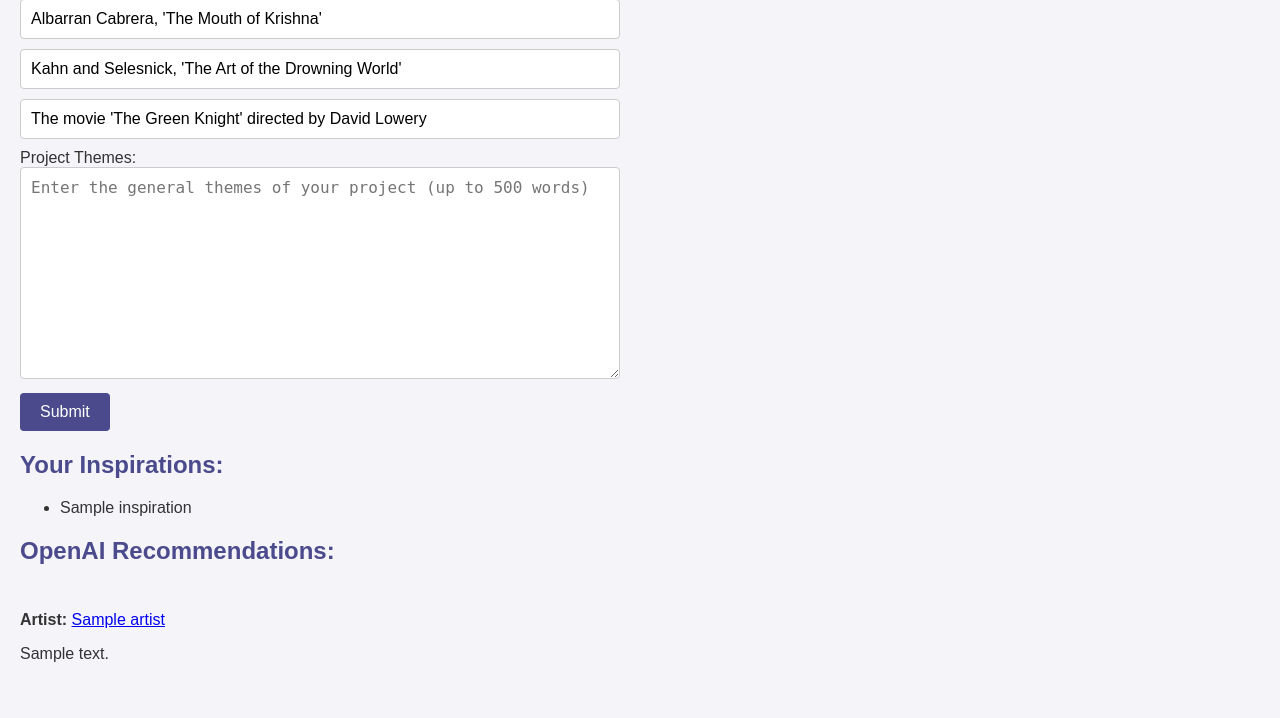
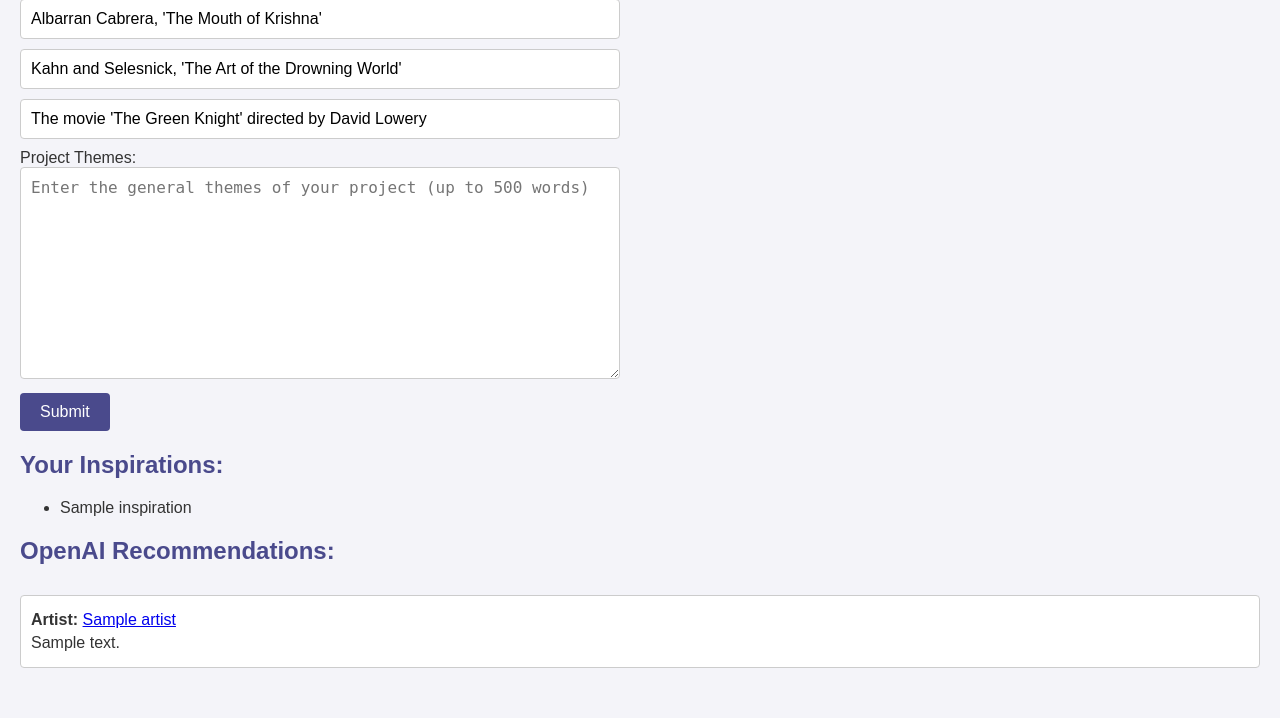
Before and after one commit to Moishe/art-recommendations, a Flask app: template templates/index.html in a window 1280 px wide. Shown: the part 101-819 px from the top of the page. Before the commit the page ends 763 px from the top, so only its background shows below. Run offline with Flask 3, Linux system fonts and the light colour scheme; the template is opened without the code that fills it: most values are stand-ins (such as "Sample title", 1, 10 or a date in 2020).

Commit message:
style: Improve styling for artist/description pairs with borders and padding

```diff
--- a/templates/index.html
+++ b/templates/index.html
@@ -12,6 +12,18 @@
             color: #333;
             margin: 0;
             padding: 20px;
+        }
+
+        .recommendation-item {
+            border: 1px solid #ccc;
+            border-radius: 4px;
+            padding: 10px;
+            margin-bottom: 20px;
+            background-color: #fff;
+        }
+
+        .recommendation-item p {
+            margin: 5px 0;
         }
 
         h1,
```
